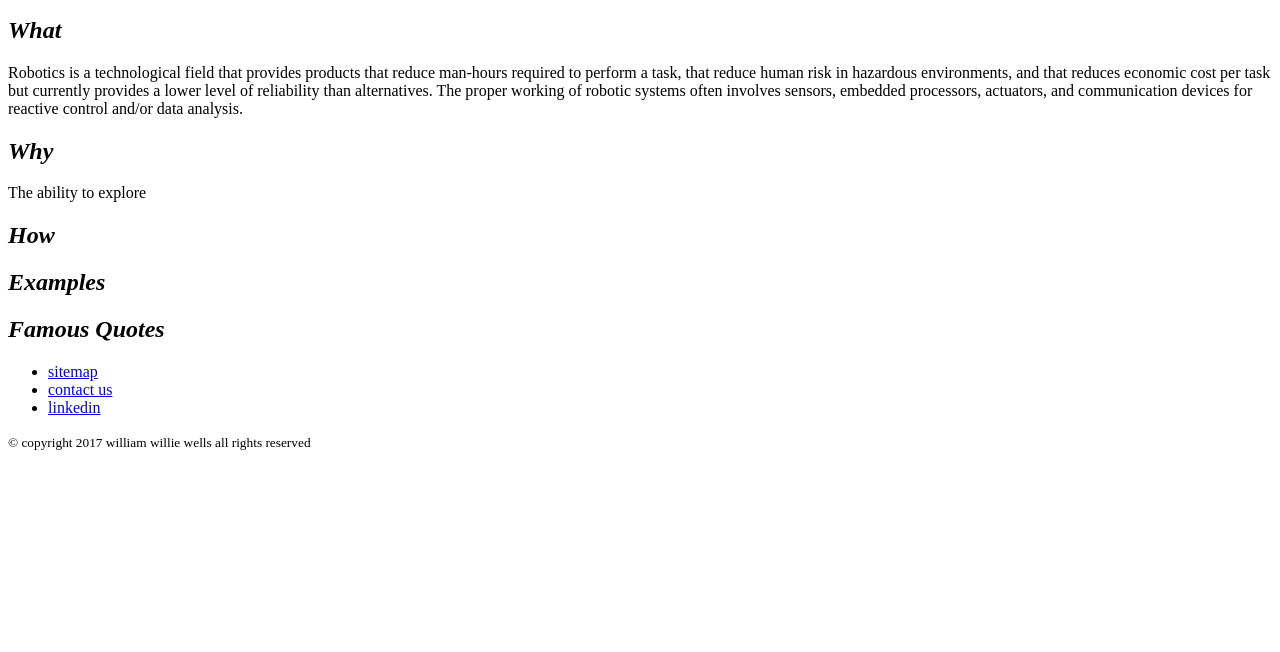
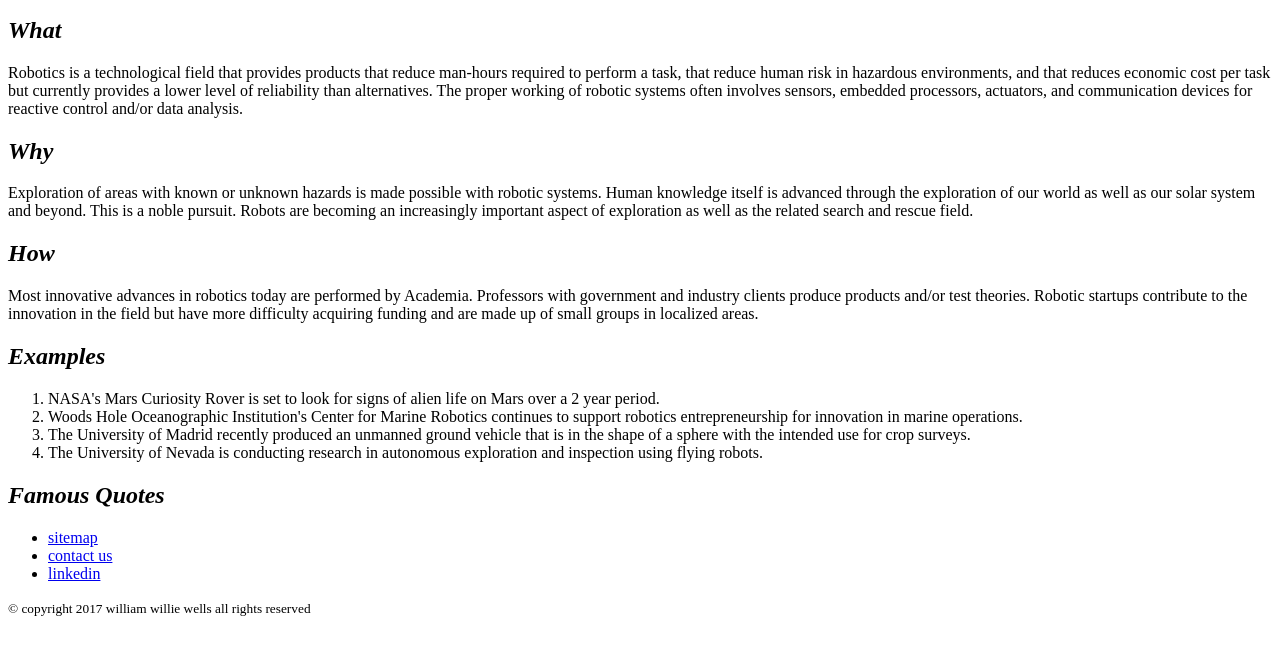
Before and after one commit to wwilliewells/RevatureSeed, a plain HTML site: page html/robotics.html in a window 1280 px wide. Shown: the part 148-800 px from the top of the page. Drawn offline with Linux system fonts and the light colour scheme.

Commit message:
Updated information on technology page

```diff
--- a/html/robotics.html
+++ b/html/robotics.html
@@ -20,7 +20,8 @@
         <p>(robotics) what is, why, how, examples, quote of the day or famous quotes,</p>
         <section>
           <h1><strong><em>What</em></strong></h1>
-          <p>Robotics is a technological field that provides products that reduce man-hours required
+          <p>
+            Robotics is a technological field that provides products that reduce man-hours required
             to perform a task, that reduce human risk in hazardous environments, and that reduces economic
             cost per task but currently provides a lower level of reliability than alternatives.
             The proper working of robotic systems often involves sensors, embedded processors, actuators,
@@ -29,15 +30,41 @@
         </section>
         <section>
           <h1><strong><em>Why</em></strong></h1>
-          <p>The ability to explore </p>
+          <p>
+            Exploration of areas with known or unknown hazards is made possible with robotic systems.
+            Human knowledge itself is advanced through the exploration of our world
+            as well as our solar system and beyond. This is a noble pursuit. Robots are becoming an increasingly
+            important aspect of exploration as well as the related search and rescue field.
+          </p>
         </section>
         <section>
           <h1><strong><em>How</em></strong></h1>
-          <p></p>
+          <p>
+            Most innovative advances in robotics today are performed by Academia. Professors with government
+            and industry clients produce products and/or test theories. Robotic startups contribute
+            to the innovation in the field but have more difficulty acquiring funding and are made up of small
+            groups in localized areas.
+          </p>
         </section>
         <section>
           <h1><strong><em>Examples</em></strong></h1>
-          <p></p>
+          <ol>
+            <li>
+              NASA's Mars Curiosity Rover is set to look for signs of alien life on Mars over a 2 year period.
+            </li>
+            <li>
+              Woods Hole Oceanographic Institution's Center for Marine Robotics continues to support
+              robotics entrepreneurship for innovation in marine operations.
+            </li>
+            <li>
+              The University of Madrid recently produced an unmanned ground vehicle that is
+              in the shape of a sphere with the intended use for crop surveys.
+            </li>
+            <li>
+              The University of Nevada is conducting research in autonomous exploration and
+              inspection using flying robots.
+            </li>
+          </ol>
         </section>
         <section>
           <h1><strong><em>Famous Quotes</em></strong></h1>
```
Also changed, not shown: html/contact.html (+2 -2 lines).
